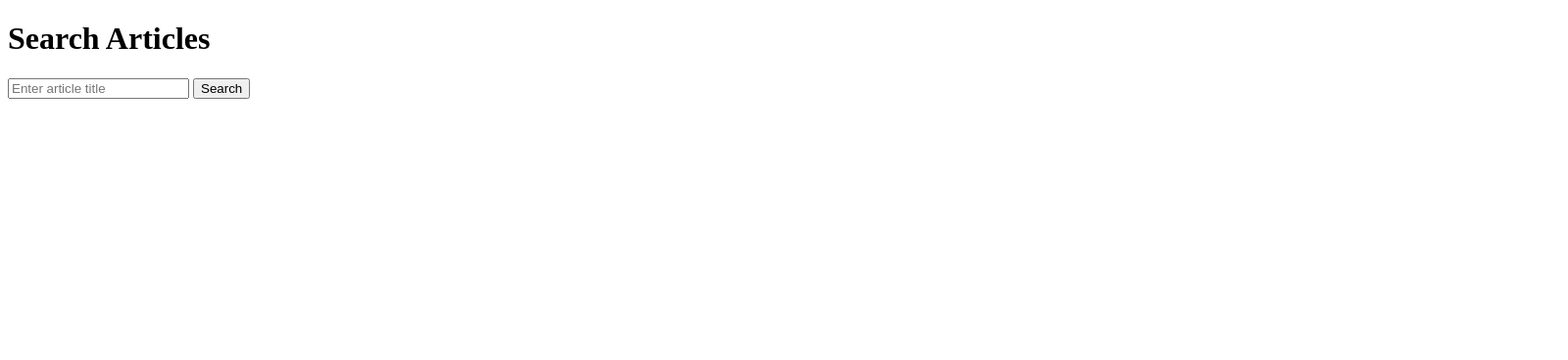
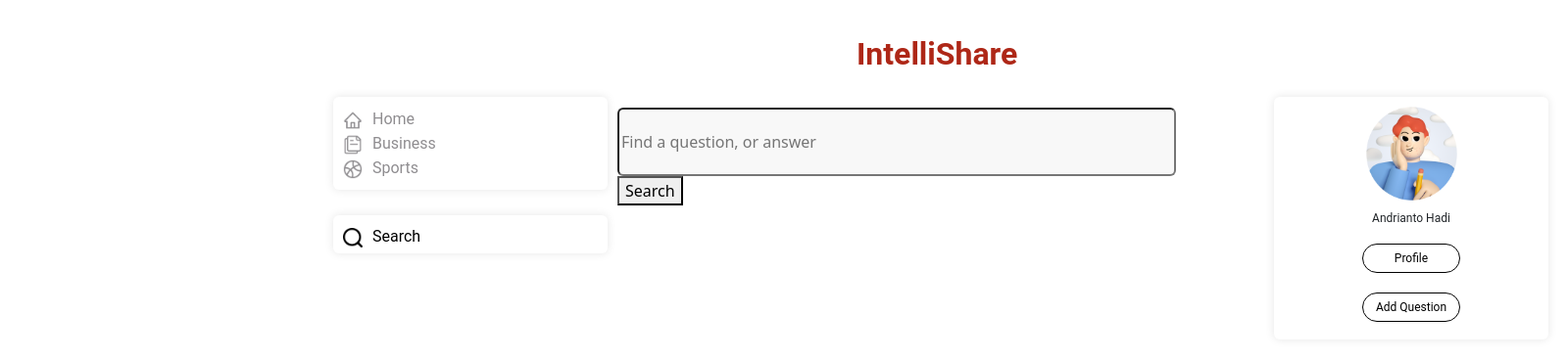
Before and after one commit to Chloeiw/CITS5505-project2, a Flask app: template intelliShare/templates/search.html in a window 1600 px wide. Shown: the top 368 px of the page at 98% size. Run offline with Flask 3, Linux system fonts and the light colour scheme; the template is opened without the code that fills it, so the values that code supplies are empty.

Commit message:
search revised

```diff
--- a/intelliShare/static/style.css
+++ b/intelliShare/static/style.css
@@ -506,3 +506,26 @@ position: absolute;
     font-weight: 400;
     font-size: 16px;
 }
+
+/*search */
+#query{
+    border-radius: 6px;
+    width: 570px;
+    height: 70px;
+    background-color: #f8f8f8;
+}
+
+.search-container {
+    position: absolute;
+    align-items: center;
+    justify-content: center;
+    height: 100vh; /* This makes the container take up the full height of the viewport */
+    width: 640px;
+    height: 39px;
+    top: 110px;
+    left: 630px;
+    border-radius: 6px;
+
+
+
+}
--- a/intelliShare/templates/search.html
+++ b/intelliShare/templates/search.html
@@ -1,13 +1,60 @@
 <!DOCTYPE html>
-<html>
+<html lang="en">
 <head>
-    <title>Search Page</title>
+    <meta charset="UTF-8">
+    <meta name="viewport" content="width=device-width, initial-scale=1.0">
+    <title>IntelliShare</title>
+    <link href="https://cdn.jsdelivr.net/npm/bootstrap@5.3.3/dist/css/bootstrap.min.css" rel="stylesheet" integrity="sha384-QWTKZyjpPEjISv5WaRU9OFeRpok6YctnYmDr5pNlyT2bRjXh0JMhjY6hW+ALEwIH" crossorigin="anonymous">
+    <link rel="stylesheet" type="text/css" href="../static/style.css">
 </head>
 <body>
-    <h1>Search Articles</h1>
+
+   <!--  menu bar -->
+  <div class="title">
+      IntelliShare
+  </div>
+
+  <div class="menubar">
+    <div class="element" id="home"><img src="../static/home.png" alt="home"><a href="index.html">Home</a></div>
+    <div class="element" id="business"><img src="../static/business.png" alt="business"><a href="">Business</a></div>
+    <div class="element" id="sports"><img src="../static/sports.png" alt="sports"><a href="">Sports</a></div>
+  </div>
+
+  <div class="searchbar">
+    <div class="search"><img src="../static/search.png" alt=""><a href="search.html">Search</a></div>
+  </div>
+
+<!-- Content -->
+
+<!-- search-->
+<div class="search-container">
     <form method="post">
-        <input type="text" name="query" placeholder="Enter article title">
+        <input type="text" id="query" name="query" placeholder="Find a question, or answer">
         <button type="submit">Search</button>
     </form>
+</div>
+
+
+
+
+<!--  profile -->
+<div class="profilemenu">
+    <button type="profile" class="button-profile" onclick="">Profile</button>
+    <button type="addQuestion" class="button-addQuestion" onclick="">Add Question</button>
+    <span class="userpic"><img src="../static/userpic.png" alt="userpic"></span>
+    <span class="username">Andrianto Hadi</span>
+
+</div>
 </body>
+
+
+
+
+
+<script src="https://cdn.jsdelivr.net/npm/@popperjs/core@2.11.8/dist/umd/popper.min.js" integrity="sha384-I7E8VVD/ismYTF4hNIPjVp/Zjvgyol6VFvRkX/vR+Vc4jQkC+hVqc2pM8ODewa9r" crossorigin="anonymous"></script>
+<script src="https://cdn.jsdelivr.net/npm/bootstrap@5.3.3/dist/js/bootstrap.min.js" integrity="sha384-0pUGZvbkm6XF6gxjEnlmuGrJXVbNuzT9qBBavbLwCsOGabYfZo0T0to5eqruptLy" crossorigin="anonymous"></script>
+
+
+
+
 </html>
```
